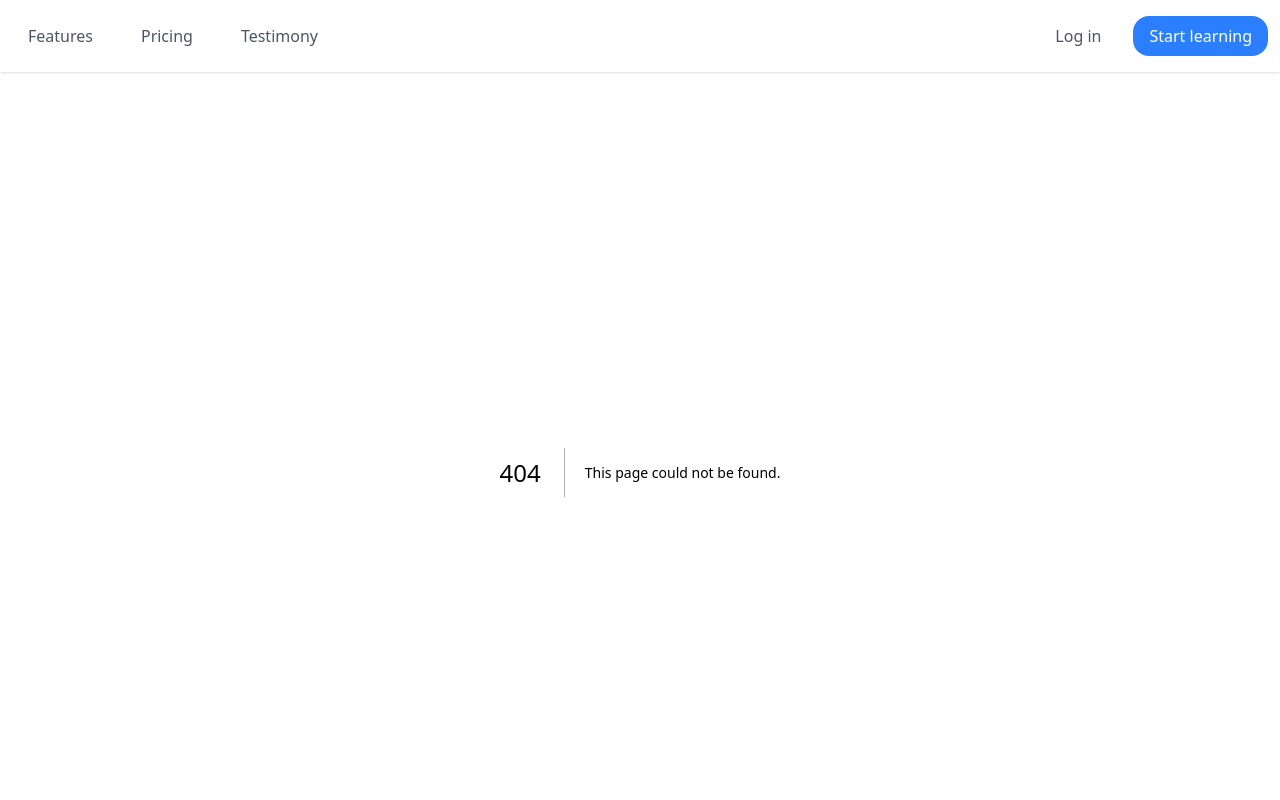
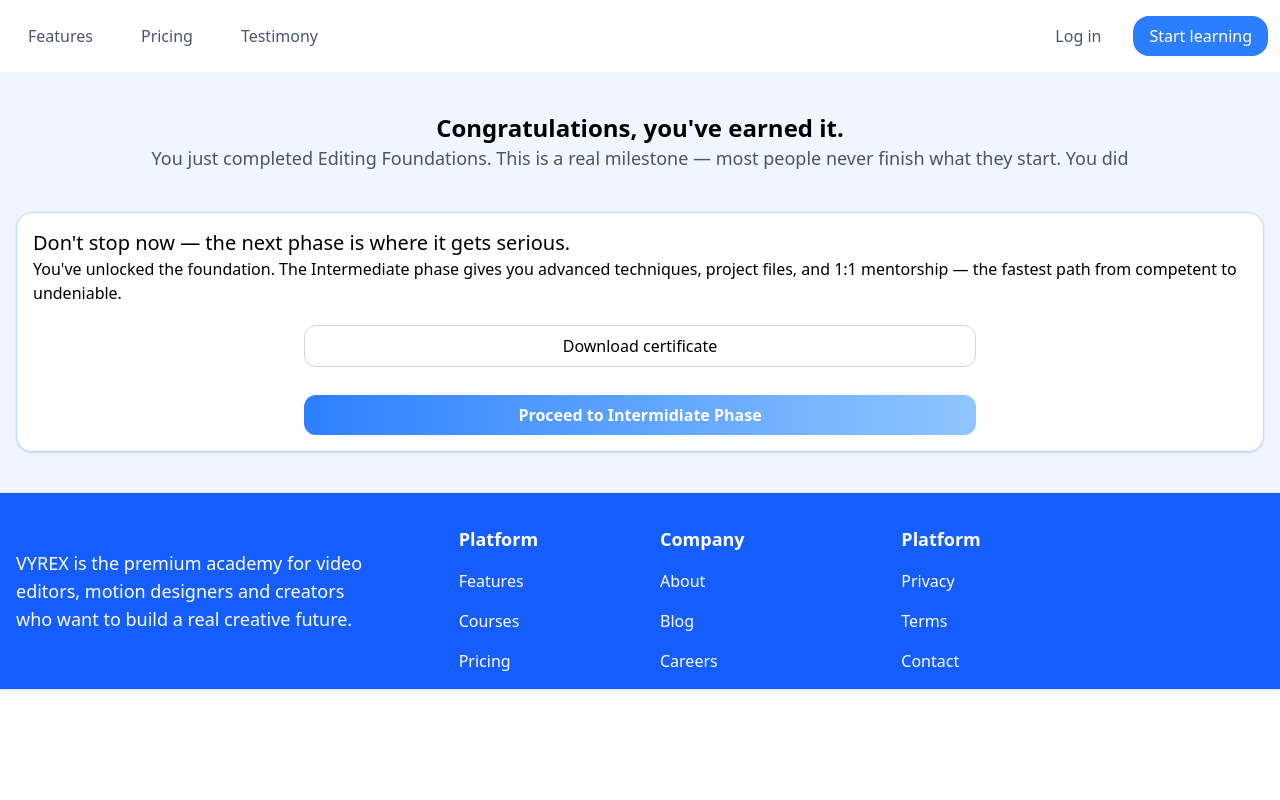
Before and after one commit to ADEDANCE/vyrex, a Next.js app: page /Beginner/Certificate in a window 1280 px wide. Before the commit this address had no page. Shown: the top 800 px of the page. Built offline with nearby package versions, Linux system fonts and the light colour scheme.

Commit message:
feat:Creat certificate page

```diff
--- /dev/null
+++ b/app/Beginner/Certificate/page.tsx
@@ -0,0 +1,47 @@
+"use client";
+
+import Button from "@/app/components/Button";
+import React from "react";
+import { useRouter } from "next/navigation";
+
+export default function page() {
+  const router = useRouter();
+  return (
+    <section className=" bg-blue-50 w-full py-10 px-4 ">
+      <div className=" flex flex-col items-center ">
+        <h1 className=" font-bold text-black text-2xl">
+          Congratulations, you've earned it.
+        </h1>
+        <p className=" text-gray-600 text-lg text-center">
+          You just completed Editing Foundations. This is a real milestone —
+          most people never finish what they start. You did
+        </p>
+
+        <div className=" mt-10 bg-white border border-blue-200 shadow py-4 px-4 rounded-2xl">
+          <h2 className=" font-medium text-black text-xl">
+            Don't stop now — the next phase is where it gets serious.
+          </h2>
+
+          <p>
+            You've unlocked the foundation. The Intermediate phase gives you
+            advanced techniques, project files, and 1:1 mentorship — the fastest
+            path from competent to undeniable.
+          </p>
+
+          <div className=" flex flex-col gap-7 items-center ">
+            {" "}
+            <Button
+              children="Download certificate"
+              className="w-sm md:w-2xl border border-gray-300 rounded-xl mt-5"
+            />
+            <Button
+              onClick={() => router.push("/Beginner/Certificate")}
+              children="Proceed to Intermidiate Phase"
+              className=" md:w-2xl  bg-linear-to-r from-blue-500 to-blue-300 rounded-xl text-white  font-bold"
+            />
+          </div>
+        </div>
+      </div>
+    </section>
+  );
+}
```
